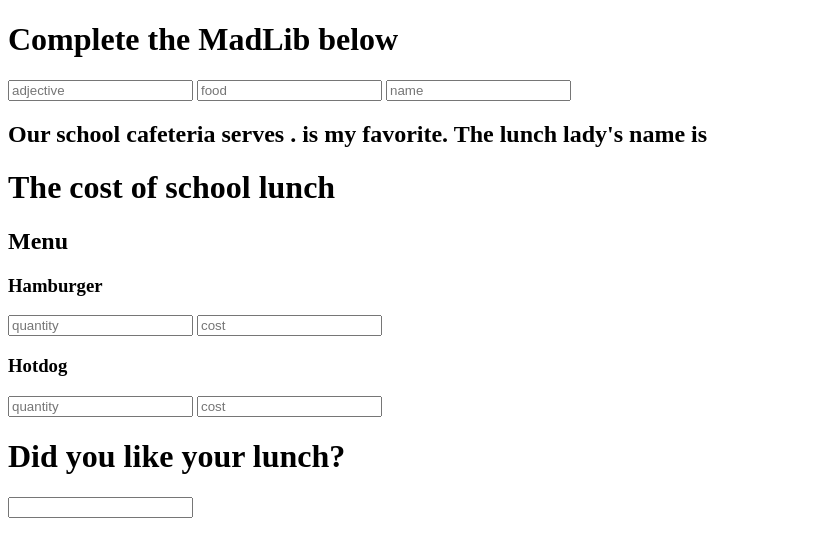
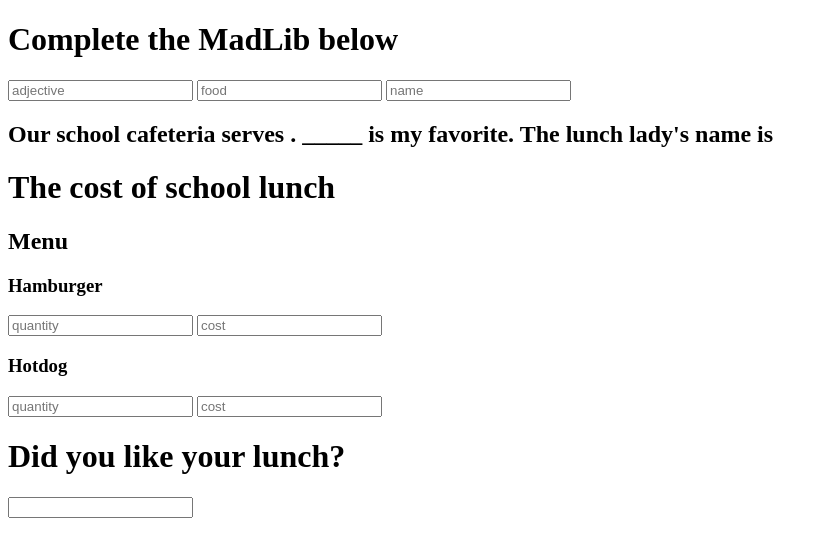
Before and after one commit to brithamilton1/AngularJSMadLibExample, a plain HTML site: page Index.html in a window 1280 px wide. Shown: the whole page, without its empty margins (0-828 px from the left). Drawn offline with nearby package versions, Linux system fonts and the light colour scheme.

Commit message:
added span element

```diff
--- a/Index.html
+++ b/Index.html
@@ -10,7 +10,8 @@
         <input ng-model="adjective" type="text" placeholder="adjective">
         <input ng-model="food" type="text" placeholder="food">
         <input ng-model="name" type="text" placeholder="name">
-        <h2> Our school cafeteria serves {{adjective}} {{food}}.  {{food}} is my favorite.  The lunch lady's name is {{name}}</h2>
+        <h2> Our school cafeteria serves {{adjective}} {{food}}.  <span ng-if="!food">_____</span>
+          <span ng-if="food">{{food}} </span>is my favorite.  The lunch lady's name is {{name}}</h2>
 
         <h1>The cost of school lunch</h1>
         <h2>Menu</h2>
```
